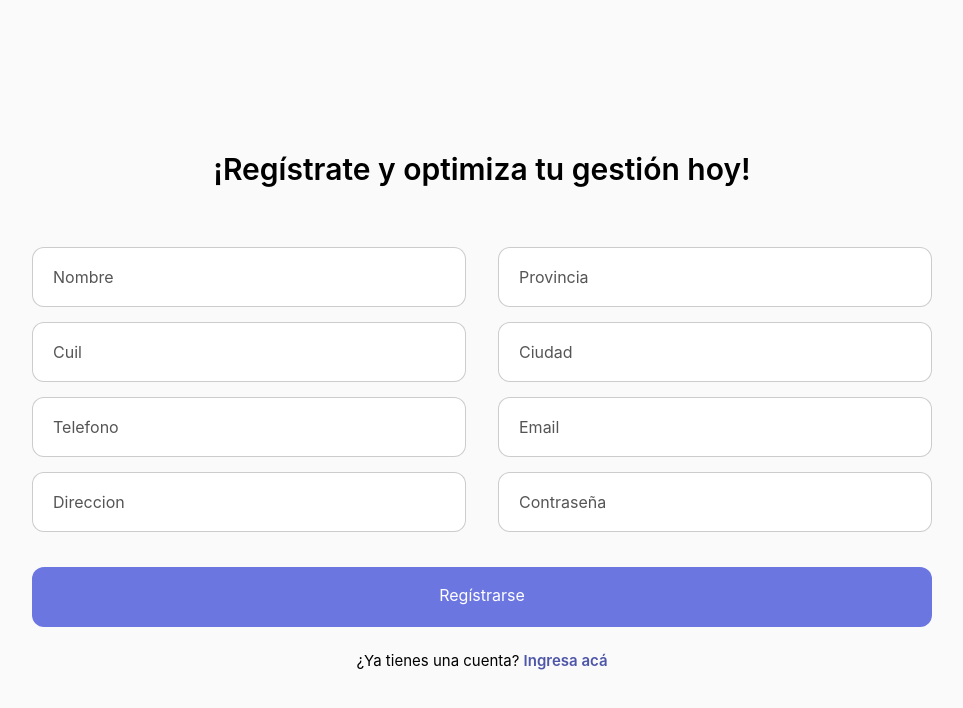
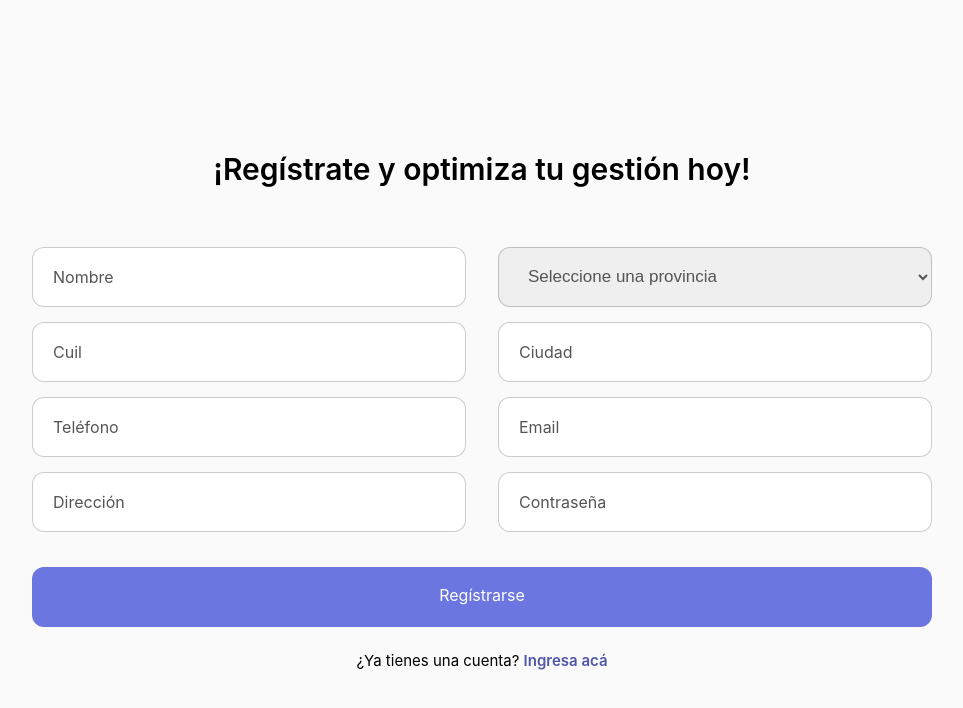
Before and after one commit to MelinaZarateB/Front-contable, a React (Vite) app: page /sign-up in a window 1280 px wide. Shown: the top 708 px of the page, without its empty margins (158-1121 px from the left). Built offline with nearby package versions, Linux system fonts and the light colour scheme.

Commit message:
Add select in form sign-up

```diff
--- a/src/components/SignUp/SignUp.css
+++ b/src/components/SignUp/SignUp.css
@@ -60,12 +60,7 @@
   justify-content: center;
   flex-direction: column;
 }
-.form-label{
-  width: 100%;
-  display: grid;
-  grid-template-areas: 'input';
-  position: relative;
-}
+
 .input-box-sign-up{
   margin-bottom: 15px;
   position: relative;
@@ -135,3 +130,27 @@
         max-width: 300px;
     }
 }
+.floating-label {
+  position: absolute;
+  display: none;
+  top: 50%;
+  left: 1rem;
+  color: #555;
+  pointer-events: none;
+  transition: 0.3s;
+}
+.select-container.has-value .floating-label {
+  display: flex;
+  top: -10px;
+  left: 1rem;
+  font-size: 15px;
+  color: #555;
+  background-color: #fafafa;
+  padding: 0 5px;
+
+}
+.select-container {
+  position: relative;
+  display: inline-block;
+  width: 100%;
+}
--- a/src/components/SignUp/SignUp.jsx
+++ b/src/components/SignUp/SignUp.jsx
@@ -2,6 +2,7 @@ import "./SignUp.css";
 import { useState } from "react";
 import { useNavigate } from "react-router-dom";
 import validations from "./../../utils/validations";
+import { provinces } from "../../utils/provinces";
 
 const SignUp = () => {
   const navigate = useNavigate();
@@ -104,7 +105,7 @@ const SignUp = () => {
                 onChange={handleChange}
                 onBlur={() => handleTouched("phone")}
               />
-              <label className="label-input">Telefono</label>
+              <label className="label-input">Teléfono</label>
             </div>
             <div className="input-box-sign-up">
               <input
@@ -117,21 +118,34 @@ const SignUp = () => {
                 onChange={handleChange}
                 onBlur={() => handleTouched("address")}
               />
-              <label className="label-input">Direccion</label>
+              <label className="label-input">Dirección</label>
             </div>
           </div>
           <div className="sign-up-box">
             <div className="input-box-sign-up">
-              <input
-                type="text"
+              <div
+                className={`select-container ${
+                  newUser.province ? "has-value" : ""
+                }`}
+              >
+                <select
                   name="province"
-                placeholder=""
                   className="input-field-sign-up"
-                autoComplete="off"
                   value={newUser.province}
                   onChange={handleChange}
-              />
-              <label className="label-input">Provincia</label>
+                  style={{ color: newUser.province ? '#000' : '#555', cursor: 'pointer' }}
+                >
+                  <option value="" disabled hidden>
+                    Seleccione una provincia
+                  </option>
+                  {provinces?.map((province, i) => (
+                    <option key={i} value={province}>
+                      {province}
+                    </option>
+                  ))}
+                </select>
+                <div className="floating-label">Seleccione una provincia</div>
+              </div>
             </div>
             <div className="input-box-sign-up">
               <input
--- /dev/null
+++ b/src/utils/provinces.js
@@ -0,0 +1,25 @@
+export const provinces = [
+    "Buenos Aires",
+    "Catamarca",
+    "Chaco",
+    "Chubut",
+    "Córdoba",
+    "Corrientes",
+    "Entre Ríos",
+    "Formosa",
+    "Jujuy",
+    "La Pampa",
+    "La Rioja",
+    "Mendoza",
+    "Misiones",
+    "Neuquén",
+    "Río Negro",
+    "Salta",
+    "San Juan",
+    "San Luis",
+    "Santa Cruz",
+    "Santa Fe",
+    "Santiago del Estero",
+    "Tierra del Fuego",
+    "Tucumán"
+];
```
Lines whose indentation alone changed are shown as unchanged.
